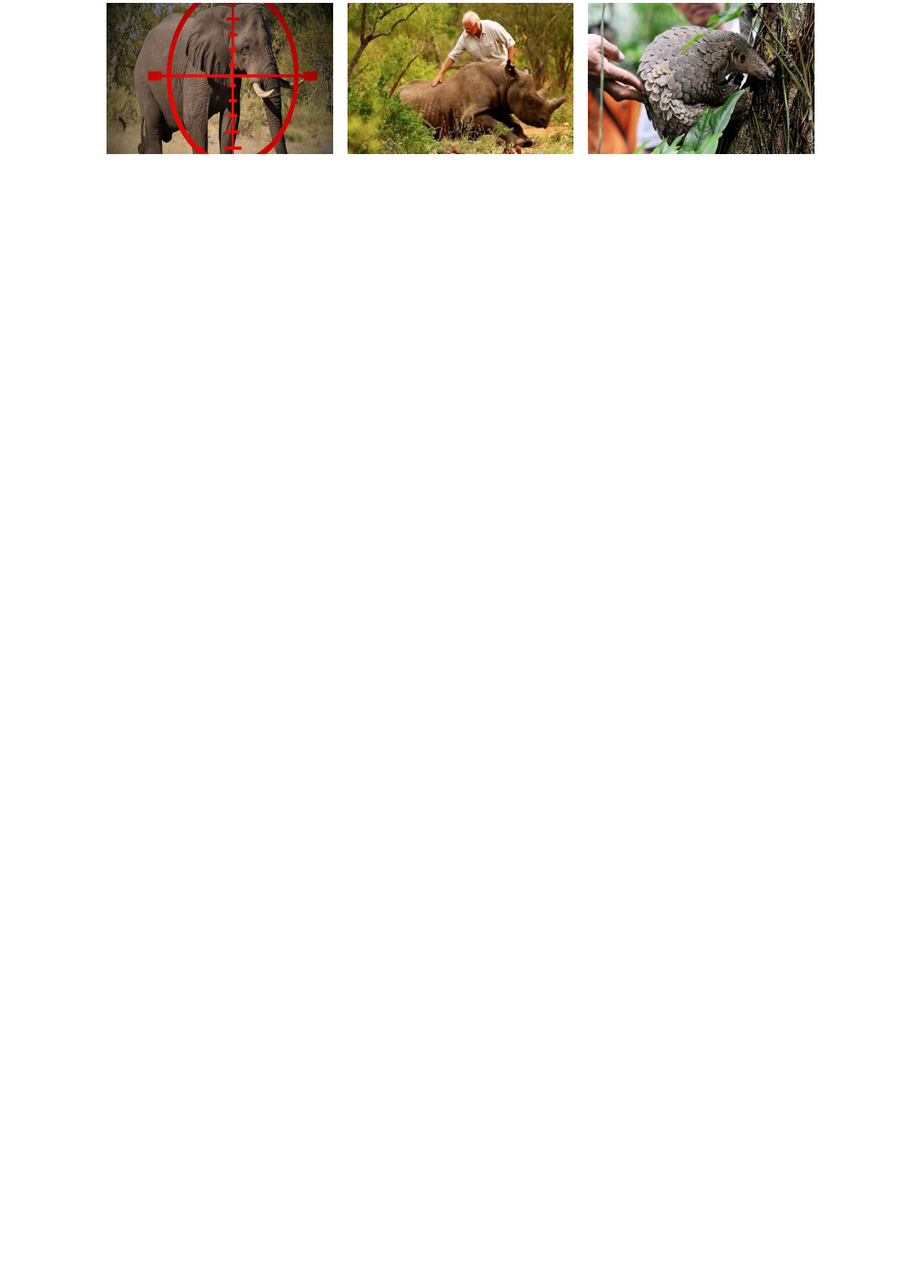
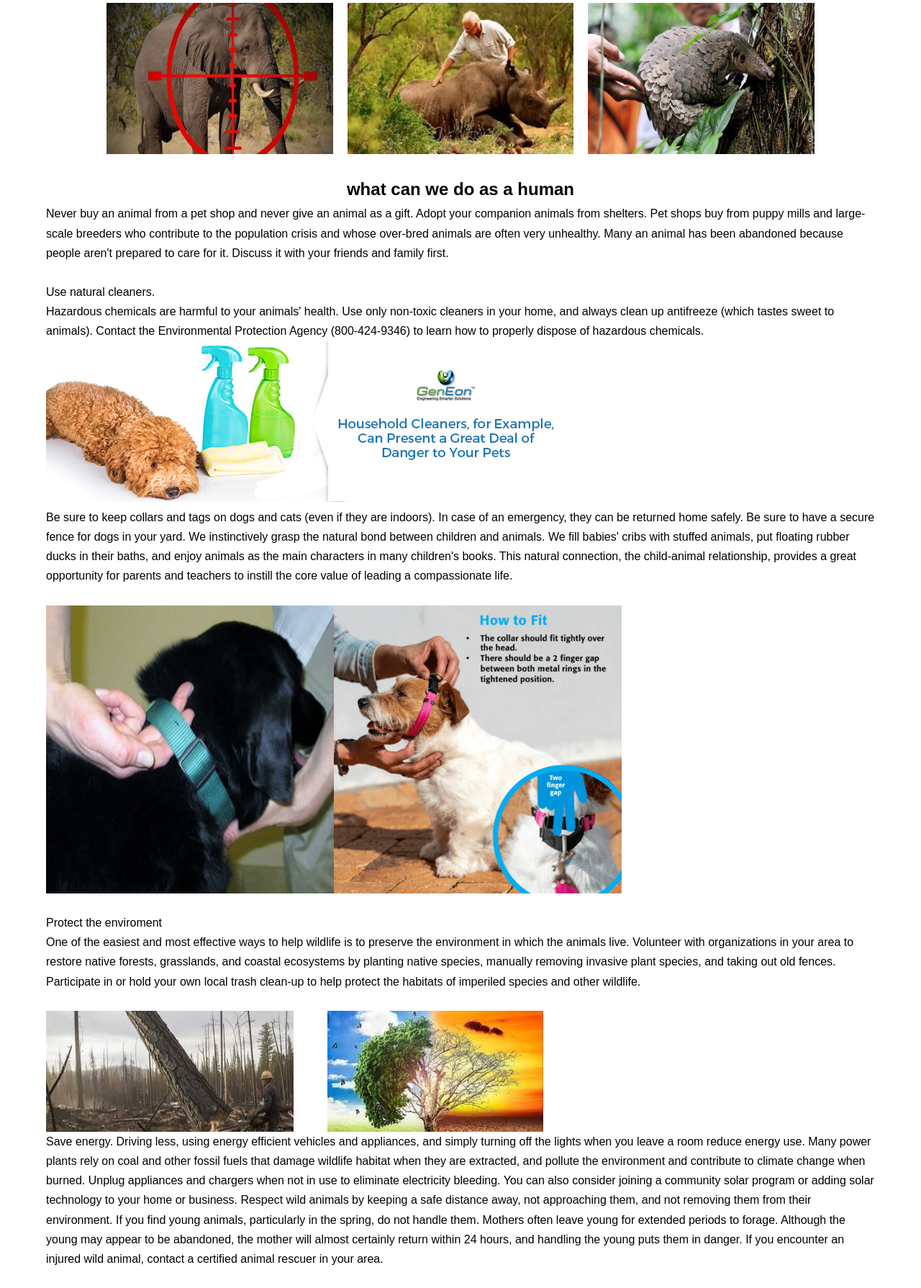
Before and after one commit to sathsaranigithub/new_project, a PHP site: page /message.html in a window 1280 px wide. Shown: the part 1150-2939 px from the top of the page at 72% size. Before the commit the page ends 1364 px from the top, so only its background shows below. Run offline with PHP 8.4, Linux system fonts and the light colour scheme.

Commit message:
add pharagraph

```diff
--- a/message.html
+++ b/message.html
@@ -21,9 +21,9 @@
         </div>
     </header>
 
-    <div>
+    <div class="mdescription">
         <h2>Together, we can reduce needless cruelty to animals.</h2>
-        <p>Animal cruelty includes intentional, malicious acts of harm and less clear-cut situations where the needs of an animal are neglected. Violence against animals has been linked to a higher likelihood of criminal violence and domestic abuse.</p>
+        <p class="description">Animal cruelty includes intentional, malicious acts of harm and less clear-cut situations where the needs of an animal are neglected. Violence against animals has been linked to a higher likelihood of criminal violence and domestic abuse.</p>
     </div>
 
     <section id="help">
@@ -45,3 +45,29 @@
             </div>
         </div>
     </section>
+    <div class="lmessage">
+        <div class="lmessage-1">
+            <h2>what can we do as a human</h2>
+            <p>Never buy an animal from a pet shop and never give an animal as a gift. Adopt your companion animals from shelters. Pet shops buy from puppy mills and large-scale breeders who contribute to the population crisis and whose over-bred animals are often very unhealthy. Many an animal has been abandoned because people aren't prepared to care for it. Discuss it with your friends and family first.</p>
+            <br>
+            <p>Use natural cleaners. <br> Hazardous chemicals are harmful to your animals' health. Use only non-toxic cleaners in your home, and always clean up antifreeze (which tastes sweet to animals). Contact the Environmental Protection Agency (800-424-9346) to learn how to properly dispose of hazardous chemicals.</p>
+            <img src="./img/m1.jpg" alt="cleaners">
+            <p> Be sure to keep collars and tags on dogs and cats (even if they are indoors). In case of an emergency, they can be returned home safely. Be sure to have a secure fence for dogs in your yard. We instinctively grasp the natural bond between children and animals. We fill babies' cribs with stuffed animals, put floating rubber ducks in their baths, and enjoy animals as the main characters in many children's books. This natural connection, the child-animal relationship, provides a great opportunity for parents and teachers to instill the core value of leading a compassionate life.</p>
+            <br>
+            <div class="pimg">
+                <img src="./img/m2.jpg" alt="collars" >
+                <img src="./img/m3.png" alt="collar-pit">
+            </div>
+            <br>
+            <p>Protect the enviroment <br>One of the easiest and most effective ways to help wildlife is to preserve the environment in which the animals live.
+                Volunteer with organizations in your area to restore native forests, grasslands, and coastal ecosystems by planting native species, manually removing invasive plant species, and taking out old fences.
+                Participate in or hold your own local trash clean-up to help protect the habitats of imperiled species and other wildlife.</p>
+            <br>
+                <div class="pimg">
+                    <img src="./img/m4.jpg" alt="tree">
+                    <img src="./img/m6.jpg" alt="protect">
+                </div>
+            <p>Save energy. Driving less, using energy efficient vehicles and appliances, and simply turning off the lights when you leave a room reduce energy use. Many power plants rely on coal and other fossil fuels that damage wildlife habitat when they are extracted, and pollute the environment and contribute to climate change when burned. Unplug appliances and chargers when not in use to eliminate electricity bleeding. You can also consider joining a community solar program or adding solar technology to your home or business.
+                Respect wild animals by keeping a safe distance away, not approaching them, and not removing them from their environment. If you find young animals, particularly in the spring, do not handle them. Mothers often leave young for extended periods to forage. Although the young may appear to be abandoned, the mother will almost certainly return within 24 hours, and handling the young puts them in danger. If you encounter an injured wild animal, contact a certified animal rescuer in your area.</p>
+                <br>
+        </div>
--- a/messagestyle.css
+++ b/messagestyle.css
@@ -135,7 +135,6 @@ body {
   transform: translateY(-3px);
   box-shadow: 0 10px 20px rgba(0, 0, 0, 0.2);
 }
-
 h2 {
   text-align: center;
 }
@@ -171,3 +170,16 @@ h2 {
 .grid-item:hover img {
   transform: scale(1.5);
 }
+.lmessage {
+  display: flex;
+  align-content: center;
+  justify-content: center;
+}
+.lmessage-1 {
+  width: 90%;
+}
+.pimg {
+  display: flex;
+  justify-content: space-between;
+  width: 60%;
+}
```
Also changed, not shown: img/m1.jpg (added), img/m2.jpg (added), img/m3.png (added), img/m4.jpg (added), img/m6.jpg (added).
